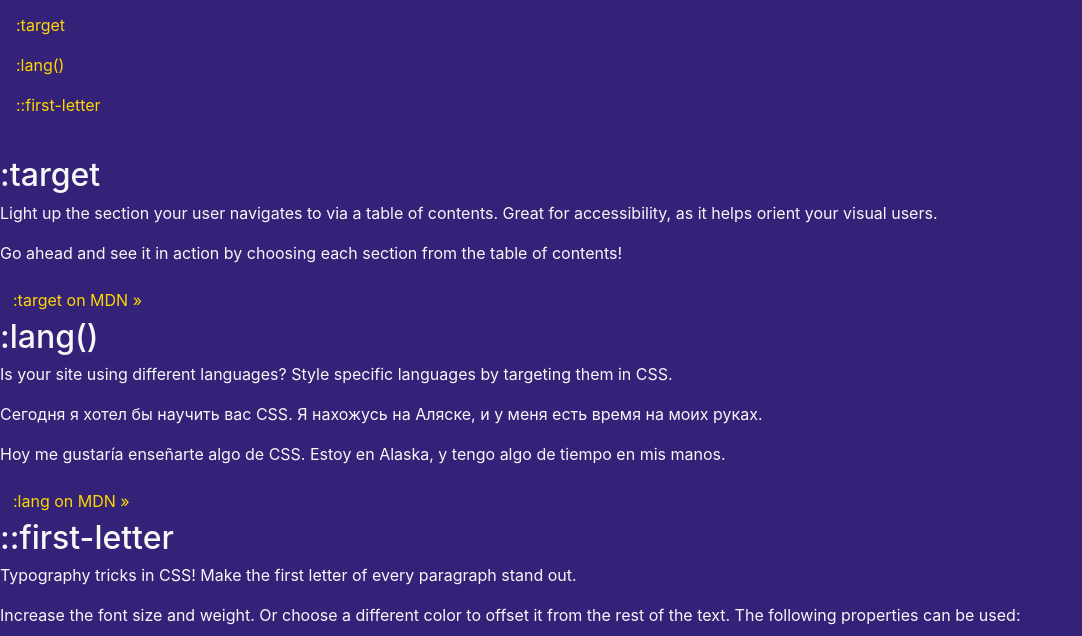
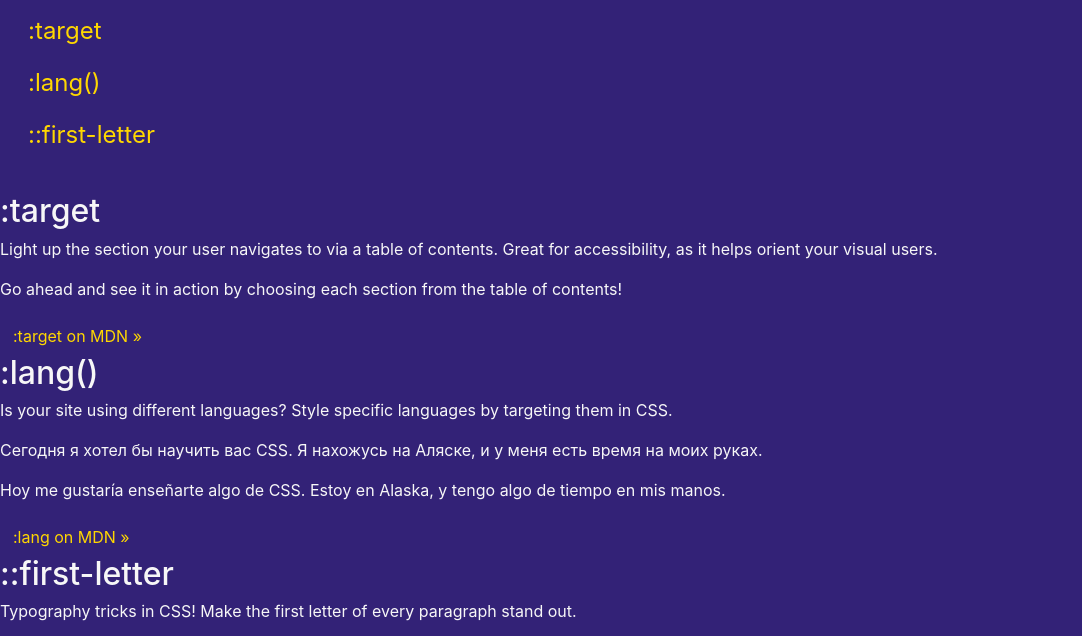
Before and after one commit to stewilondanga/langtarget-firstletter, a plain HTML site: page index.html in a window 1280 px wide. Shown: the part 113-749 px from the top of the page, without its empty margins (0-1082 px from the left). Drawn offline with nearby package versions, Linux system fonts and the light colour scheme.

Commit message:
add css/styles.css

```diff
--- a/css/styles.css
+++ b/css/styles.css
@@ -49,13 +49,13 @@ nav ul li {
   padding: .5em;
 }
 
-/*nav ul li a {
+nav ul li a {
   padding: .5em;
   font-size: 1.5em;
   text-decoration: none;
 }
 
-nav ul li a:focus,
+/*nav ul li a:focus,
 nav ul li a:hover {
   outline: 3px solid var(--white);
   color: var(--white);
```
